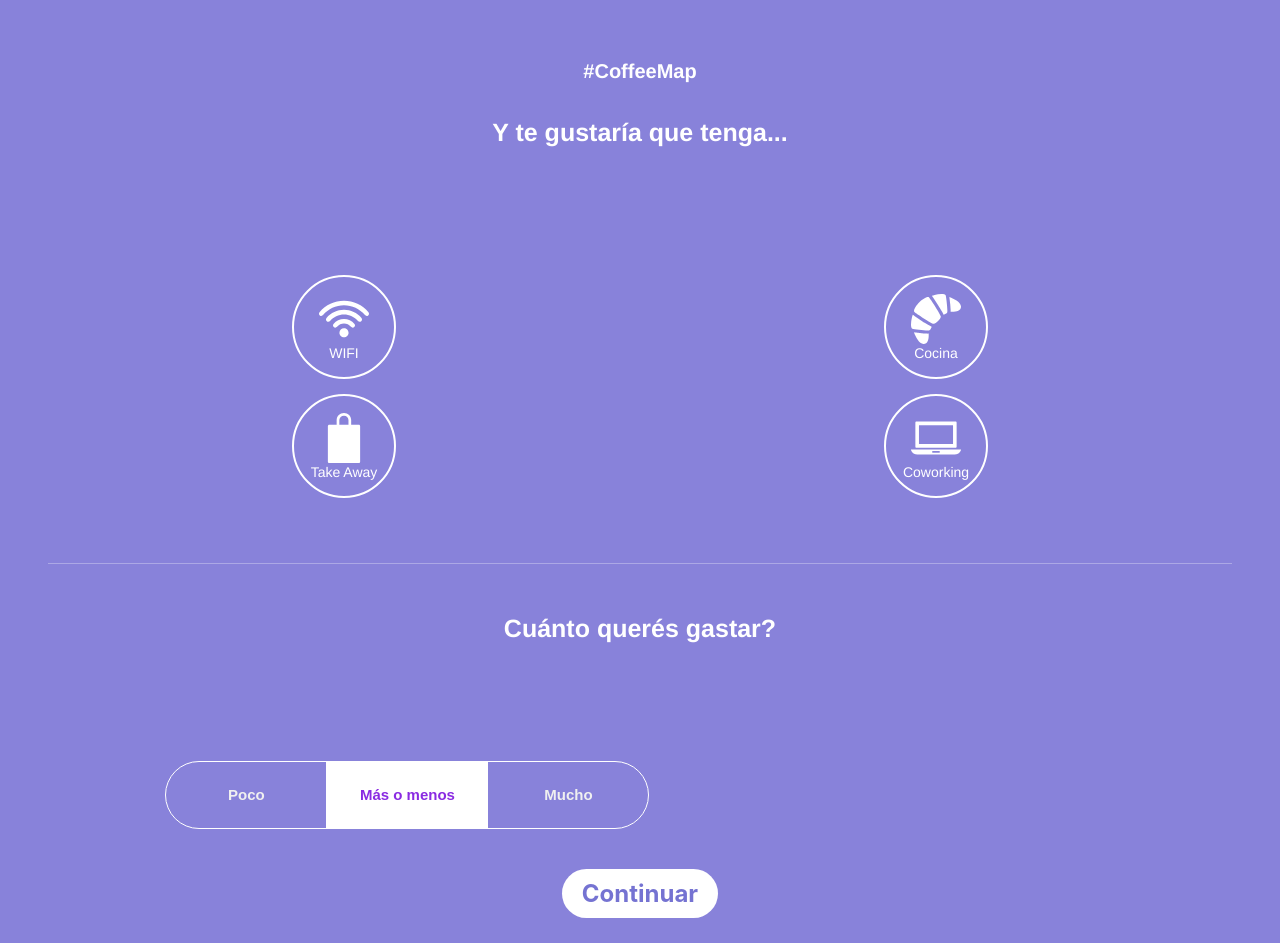
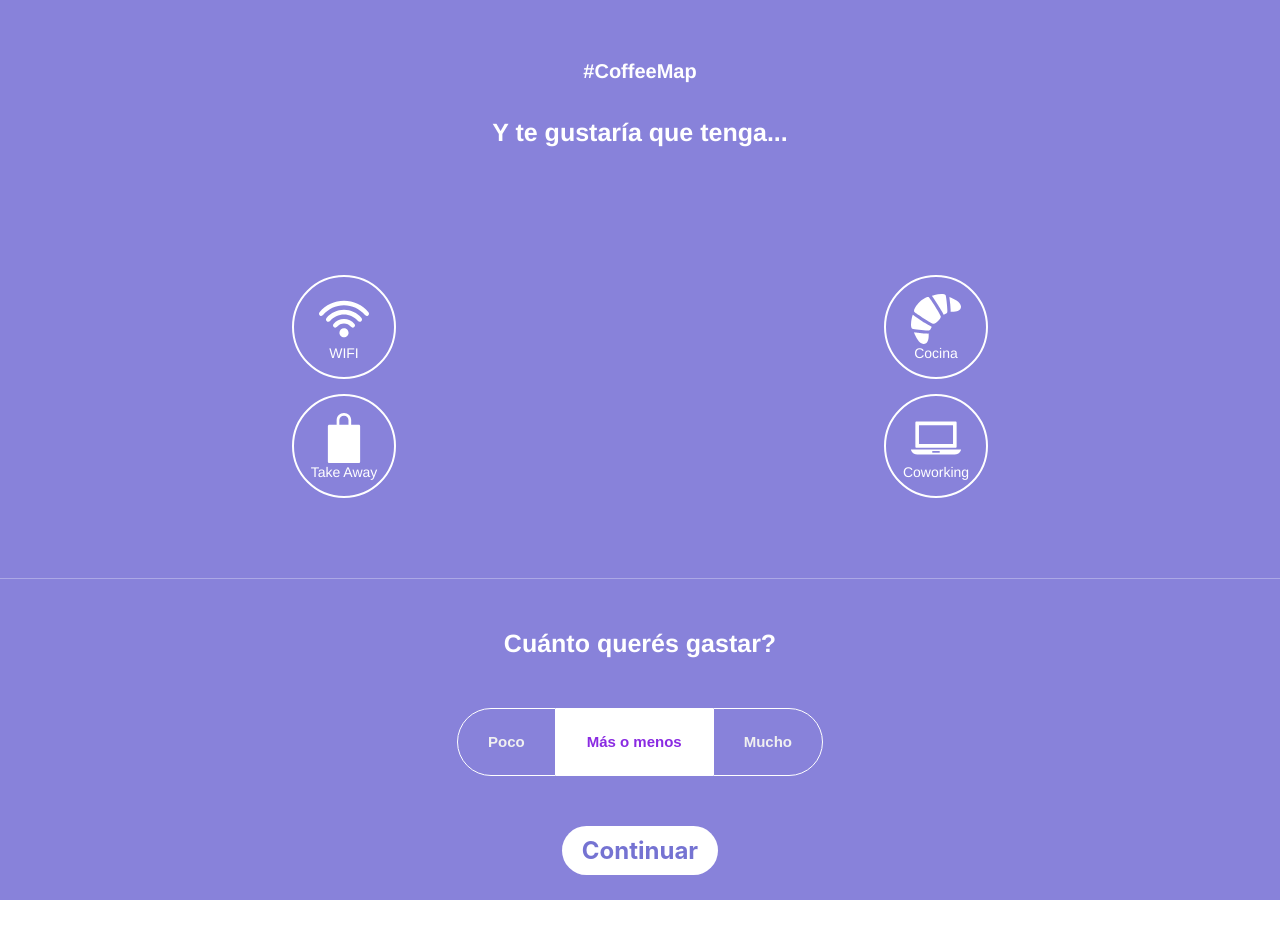
Before and after one commit to chicasprogramando/coffeemap, a Vue app: page /filter in a window 1280 px wide. After the commit the page ends 900 px from the top, so only its background shows below. Built offline with nearby package versions, Linux system fonts and the light colour scheme.

Commit message:
changes in VisualIntroStep2

```diff
--- a/src/components/InputRadio/InputRadio.vue
+++ b/src/components/InputRadio/InputRadio.vue
@@ -36,23 +36,16 @@ export default {
 
 <style scoped>
     .input-group{
-        width: 80%;
-        margin: 0 auto;
-    }
-    .input-group-radio {
-
-        position: relative;
-        white-space: nowrap;
-        display: table-cell;
-    }
-
-    .input-group-radio .radio-btn {
-        margin-left: -1px
+        text-align: center;
+        display: flex;
+        justify-content: center;
+        align-items: center;
     }
 
     .radio-btn label {
         height: 46px;
-        width: 120px;
+        margin: auto;
+        max-width: 160px;
         border-radius: 70px;
         border: 1px solid rgb(255, 255, 255);
         font-family: sans-serif;
@@ -61,10 +54,11 @@ export default {
         line-height: 3em;
         cursor: pointer;
         display: inline-block;
-        padding: 10px 20px;
+        padding: 10px 30px;
         text-align: center;
         white-space: nowrap;
         color: rgb(240, 240, 240);
+
     }
 
     .radio-btn:hover label {
--- a/src/pages/VisualIntroStep2/VisualIntroStep2.vue
+++ b/src/pages/VisualIntroStep2/VisualIntroStep2.vue
@@ -29,14 +29,15 @@
             </div>
 
             </div>
-            <div :class="$style.wrapperCuantoPagar">
-              <p :class="$style.likeText">Cuánto querés gastar?</p>
+
+        </div>
+        <div :class="$style.wrapperCuantoPagar">
+              <p :class="$style.likeTextCuantoPagar">Cuánto querés gastar?</p>
               <div :class="$style.wrapperRadio">
                 <InputRadio :class="$style.inputRadio" ></InputRadio>
               </div>
-            </div>
         </div>
-             <div :class="$style.button">
+        <div :class="$style.button">
             <button-general :class="$style.buttonWidth" button-text="Continuar" size="large" @click="handleClick"></button-general>
         </div>
     </div>
@@ -116,22 +117,30 @@ export default {
   fill: white;
 }
 
+.likeTextCuantoPagar {
+  font-weight: bold;
+  font-size: 25px;
+  margin: 0 auto;
+  max-width: 60%;
+  color: white;
+  margin-bottom: 25px;
+  text-align: center;
+}
+
 .wrapperCuantoPagar {
   width: 100%;
   margin: 0 auto;
-  margin-top: 50px;
+  margin-top: 25px;
   padding-top: 50px;
   border-top: 1px solid rgba(255,255,255,0.3);
   text-align: center;
 }
 
 .wrapperRadio {
-
+  width: 100%;
+  margin: 50px auto;
 }
 
-.inputRadio {
-
-}
 
 .button {
   text-align: center;
```
